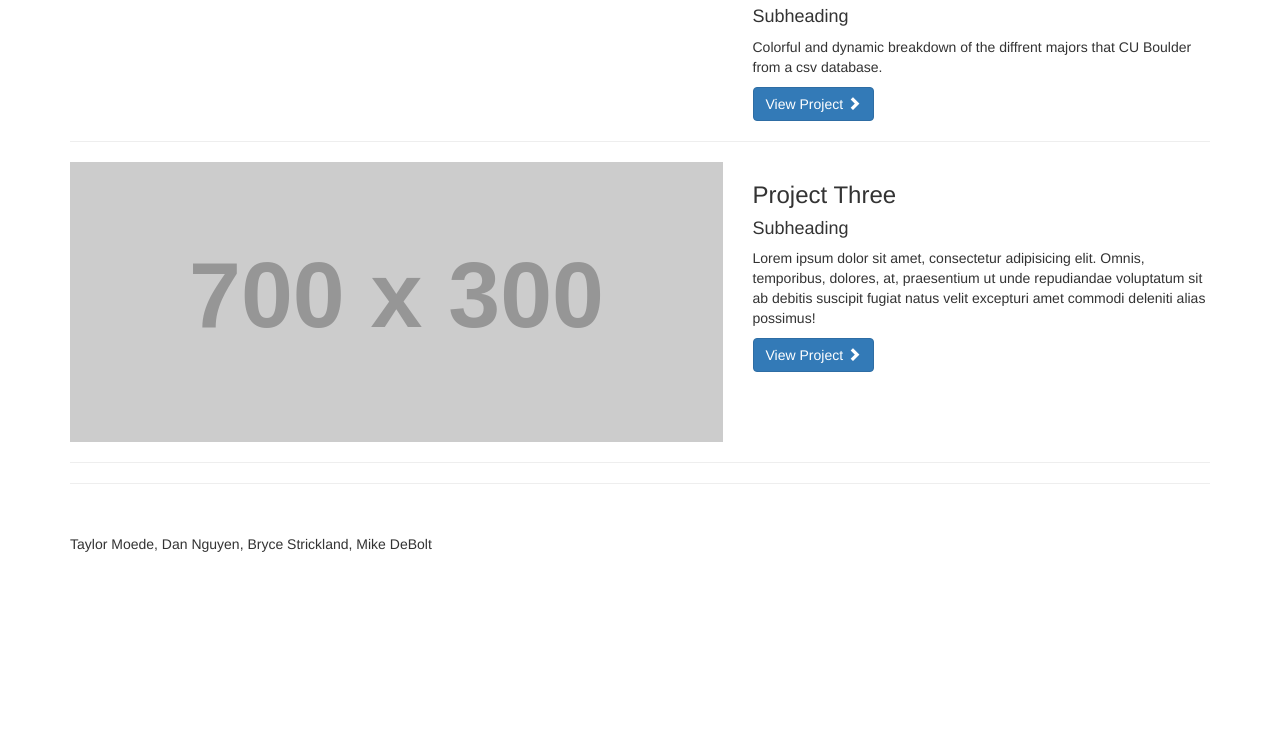
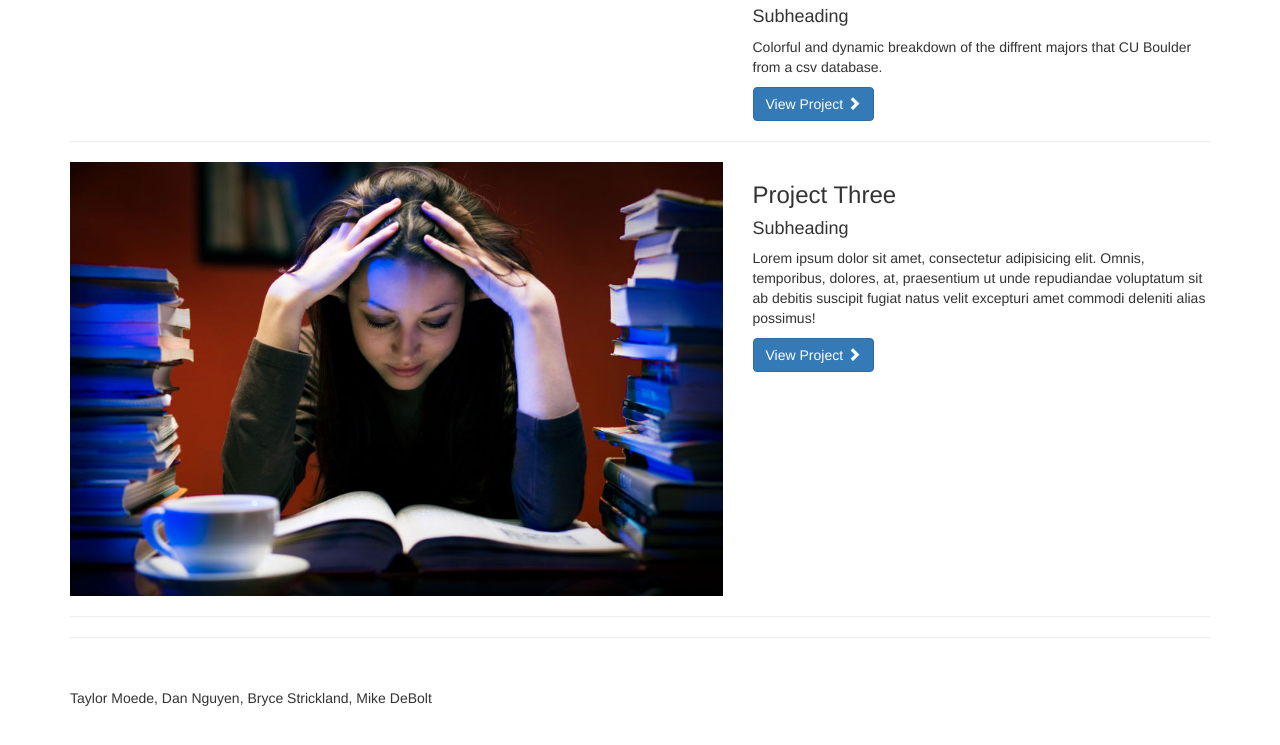
Before and after one commit to debolt/Boulder-Conquest, a plain HTML site: page VisualEyes/startbootstrap-1-col-portfolio-1.0.3/index.html in a window 1280 px wide. Shown: the part 579-1324 px from the top of the page. Before the commit the page ends 1193 px from the top, so only its background shows below. Drawn offline with Linux system fonts and the light colour scheme; placeholder pictures from the web are drawn by us.

Commit message:
Added picture for project 3

```diff
--- a/VisualEyes/startbootstrap-1-col-portfolio-1.0.3/index.html
+++ b/VisualEyes/startbootstrap-1-col-portfolio-1.0.3/index.html
@@ -107,7 +107,7 @@
         <div class="row">
             <div class="col-md-7">
                 <a href="#">
-                    <img class="img-responsive" src="http://placehold.it/700x300" alt="">
+                    <img class="img-responsive" src="Pictures/student-studying.jpg" alt="">
                 </a>
             </div>
             <div class="col-md-5">
```
Also changed, not shown: VisualEyes/startbootstrap-1-col-portfolio-1.0.3/Pictures/student-studying.jpg (added), 2 other files.
